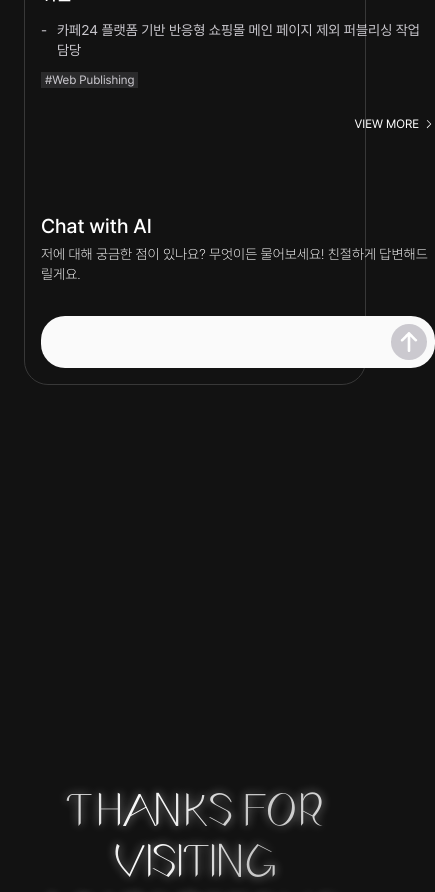
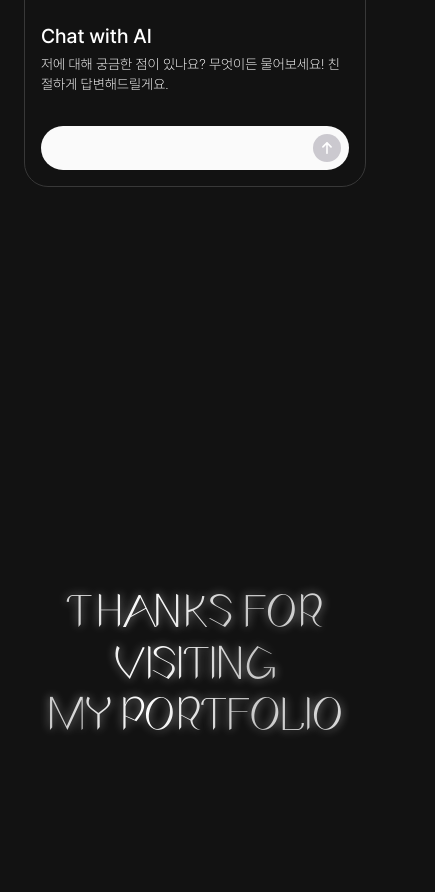
Before and after one commit to eunbinnie/fe-portfolio, a Next.js app: page / in a window 390 px wide. Shown: the part 7280-8172 px from the top of the page, 435 px wide, since content can reach past the window. Built offline with nearby package versions, Linux system fonts and the light colour scheme.

Commit message:
fix: 빌드 오류 해결 및 input form 반응형 오류 수정

```diff
--- a/src/components/FloatingButton.tsx
+++ b/src/components/FloatingButton.tsx
@@ -4,7 +4,7 @@ const FloatingButton = () => {
   return (
     <button
       type="button"
-      className="shadow-small fixed bottom-4 right-4 size-14 cursor-pointer rounded-full bg-silver transition-colors duration-300 ease-in-out hover:bg-white md:size-16"
+      className="fixed bottom-4 right-4 size-14 cursor-pointer rounded-full bg-silver shadow-small transition-colors duration-300 ease-in-out hover:bg-white md:size-16"
     >
       <Image
         src="/icons/chatbot.svg"
--- a/src/components/section/AIChatSection.tsx
+++ b/src/components/section/AIChatSection.tsx
@@ -35,18 +35,18 @@ const AIChatSection = () => {
         <div>
           <form
             onSubmit={handleSubmitForm}
-            className="flex items-center gap-2 rounded-3xl bg-gray-50 p-2 pl-5"
+            className="flex items-center gap-2 rounded-3xl bg-gray-50 p-2 duration-300 focus-within:shadow-small sm:pl-5"
           >
             <input
               value={value}
               onChange={handleChangeInput}
-              className="flex-1 bg-inherit px-2 py-1 outline-none"
+              className="w-full flex-1 bg-inherit px-2 py-1 text-sm outline-none sm:text-base"
             />
             <button
               type="submit"
               disabled={buttonDisabled}
               className={cn(
-                'relative size-9 rounded-full transition-colors duration-300',
+                'relative size-7 rounded-full transition-colors duration-300 sm:size-9',
                 buttonDisabled ? 'bg-gray-100' : 'bg-black',
               )}
             >
--- a/tailwind.config.ts
+++ b/tailwind.config.ts
@@ -50,7 +50,7 @@ const config: Config = {
       },
       boxShadow: {
         small:
-          'rgba(255, 255, 255, 0.2) 0px 3px 5px -1px, rgba(255, 255, 255, 0.14) 0px 6px 10px 0px, rgba(255, 255, 255, 0.12) 0px 1px 18px 0px;',
+          'rgba(255, 255, 255, 0.2) 0px 3px 5px -1px, rgba(255, 255, 255, 0.14) 0px 6px 10px 0px, rgba(255, 255, 255, 0.12) 0px 1px 18px 0px',
       },
       backgroundImage: {
         'left-top-gradient':
```
